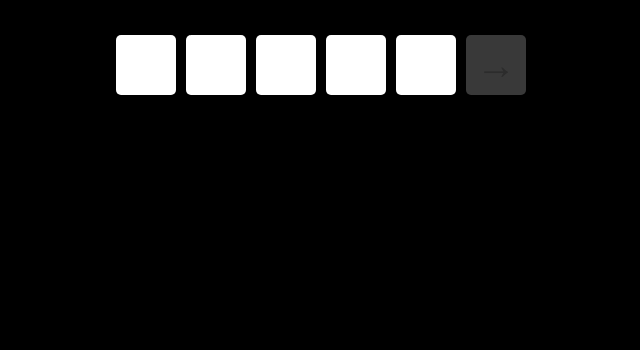
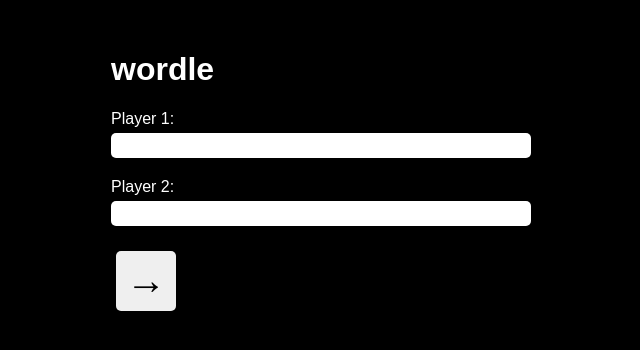
Before and after one commit to bdeak4/Internship-16-Wordle, a React (Create React App) app: page / in a window 1280 px wide. Shown: the top 350 px of the page, without its empty margins (319-959 px from the left). Built offline with nearby package versions, Linux system fonts and the light colour scheme; a web font is replaced by a local one.

Commit message:
add player form

```diff
--- a/src/components/App/index.jsx
+++ b/src/components/App/index.jsx
@@ -1,10 +1,26 @@
+import { useState } from "react";
+
 import WordInput from "../WordInput";
+import PlayerForm from "../PlayerForm";
+
+import { emptyPlayers } from "../../constants/players";
 import "./App.css";
 
 const App = () => {
+  const [players, setPlayers] = useState(emptyPlayers);
+
   return (
     <div className="app">
-      <WordInput handleAction={(e, word) => console.log(e, word)} />
+      <h1>wordle</h1>
+
+      {players.set ? (
+        <WordInput
+          handleAction={(e, word) => console.log(e, word)}
+          autoFocus={true}
+        />
+      ) : (
+        <PlayerForm players={players} setPlayers={setPlayers} />
+      )}
     </div>
   );
 };
--- /dev/null
+++ b/src/components/PlayerForm/PlayerForm.css
@@ -0,0 +1,15 @@
+.form__input {
+  display: block;
+  width: 100%;
+  margin-bottom: 20px;
+  margin-top: 5px;
+  padding: 5px;
+  text-align: center;
+  border-radius: 5px;
+  border: 0;
+}
+
+.form__error {
+  color: red;
+  margin-bottom: 20px;
+}
--- /dev/null
+++ b/src/components/PlayerForm/index.jsx
@@ -0,0 +1,68 @@
+import { useState } from "react";
+
+import "./PlayerForm.css";
+
+const PlayerForm = ({ players, setPlayers }) => {
+  const [error, setError] = useState("");
+
+  const playerHandler = (event) => {
+    setPlayers((prev) => {
+      prev[event.target.name].name = event.target.value;
+      return { ...prev };
+    });
+  };
+
+  const handleSubmit = (event) => {
+    event.preventDefault();
+    setError("");
+
+    if (!players.playerOne.name) {
+      setError("Player 1 has empty name");
+      return;
+    }
+
+    if (!players.playerTwo.name) {
+      setError("Player 2 has empty name");
+      return;
+    }
+
+    if (players.playerOne.name === players.playerTwo.name) {
+      setError("Players have same name");
+      return;
+    }
+
+    setPlayers((prev) => ({ ...prev, set: true }));
+  };
+
+  return (
+    <form onSubmit={handleSubmit}>
+      <label>
+        Player 1:
+        <input
+          name="playerOne"
+          value={players.playerOne.name}
+          onChange={playerHandler}
+          className="form__input"
+        />
+      </label>
+
+      <label>
+        Player 2:
+        <input
+          name="playerTwo"
+          value={players.playerTwo.name}
+          onChange={playerHandler}
+          className="form__input"
+        />
+      </label>
+
+      {error && <div className="form__error">{error}</div>}
+
+      <button type="submit" className="word-action-button">
+        &rarr;
+      </button>
+    </form>
+  );
+};
+
+export default PlayerForm;
--- a/src/components/WordInput/LetterInput.jsx
+++ b/src/components/WordInput/LetterInput.jsx
@@ -1,6 +1,6 @@
 import { focusNext, focusPrev } from "../../utils/focus";
 
-const LetterInput = ({ letter, setLetter }) => {
+const LetterInput = ({ letter, setLetter, autoFocus }) => {
   const handleInput = (e) => {
     const key = e.key.toLowerCase();
 
@@ -23,6 +23,9 @@ const LetterInput = ({ letter, setLetter }) => {
       case "arrowright":
         focusNext(e.target);
         break;
+
+      default:
+        break;
     }
   };
 
@@ -33,6 +36,7 @@ const LetterInput = ({ letter, setLetter }) => {
       value={letter}
       onKeyDown={handleInput}
       onChange={() => null}
+      autoFocus={autoFocus}
     />
   );
 };
--- a/src/components/WordInput/index.jsx
+++ b/src/components/WordInput/index.jsx
@@ -1,9 +1,12 @@
 import { useState } from "react";
+
 import LetterInput from "./LetterInput";
+
+import { emptyWord } from "../../constants/word";
 import "./WordInput.css";
 
-const WordInput = ({ handleAction }) => {
-  const [word, setWord] = useState(new Array(5).fill(""));
+const WordInput = ({ handleAction, autoFocus }) => {
+  const [word, setWord] = useState(emptyWord);
 
   const setLetter = (index, letter) => {
     setWord((prev) => {
@@ -18,6 +21,7 @@ const WordInput = ({ handleAction }) => {
         <LetterInput
           letter={word[index]}
           setLetter={(letter) => setLetter(index, letter)}
+          autoFocus={autoFocus && index === 0}
           key={index}
         />
       ))}
--- /dev/null
+++ b/src/constants/players.js
@@ -0,0 +1,13 @@
+const emptyPlayers = {
+  playerOne: {
+    name: "",
+    score: 0,
+  },
+  playerTwo: {
+    name: "",
+    score: 0,
+  },
+  set: false,
+};
+
+export { emptyPlayers };
--- /dev/null
+++ b/src/constants/word.js
@@ -0,0 +1,3 @@
+const emptyWord = new Array(5).fill("");
+
+export { emptyWord };
```
